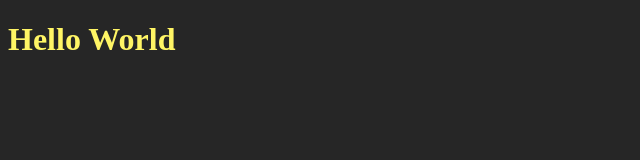
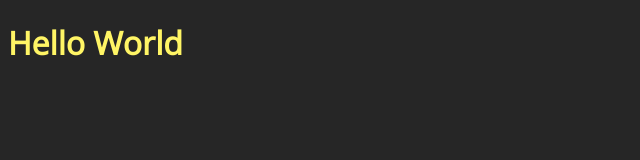
Before and after one commit to muratcank/muratcank.github.io, a plain HTML site: page index.html in a window 1280 px wide. Shown: the whole page, without its empty margins (0-640 px from the left). Drawn offline with nearby package versions, Linux system fonts and the light colour scheme.

Commit message:
add font-family

```diff
--- a/index.html
+++ b/index.html
@@ -5,6 +5,7 @@
   <meta charset="UTF-8">
   <meta name="viewport" content="width=device-width, initial-scale=1.0">
   <title>Document</title>
+  <link href="https://fonts.googleapis.com/css2?family=Open+Sans&display=swap" rel="stylesheet">
   <style>
     body {
       background-color: #262626;
@@ -12,6 +13,7 @@
 
     h1 {
       color: #fff565;
+      font-family: 'Open Sans';
     }
   </style>
 </head>
```
